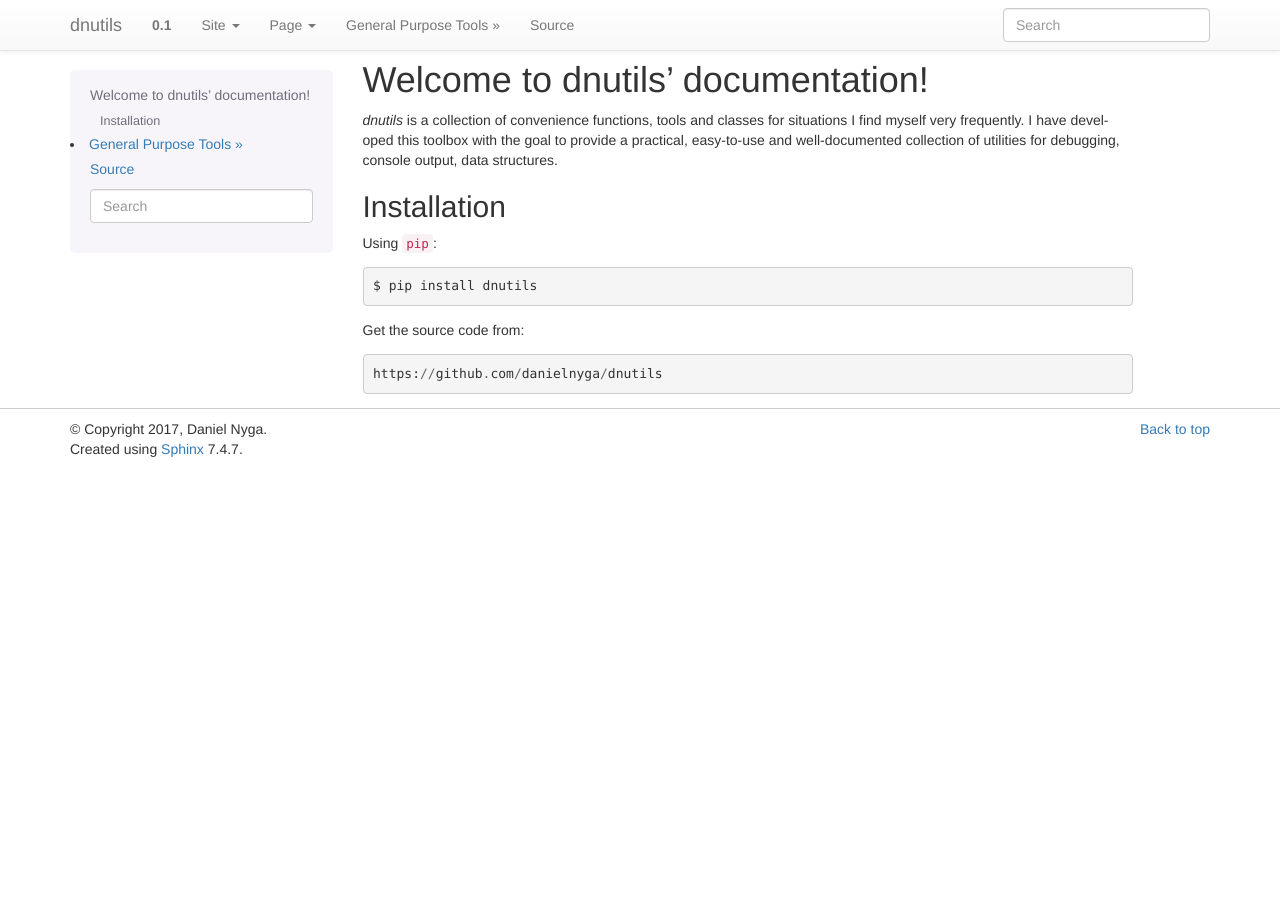
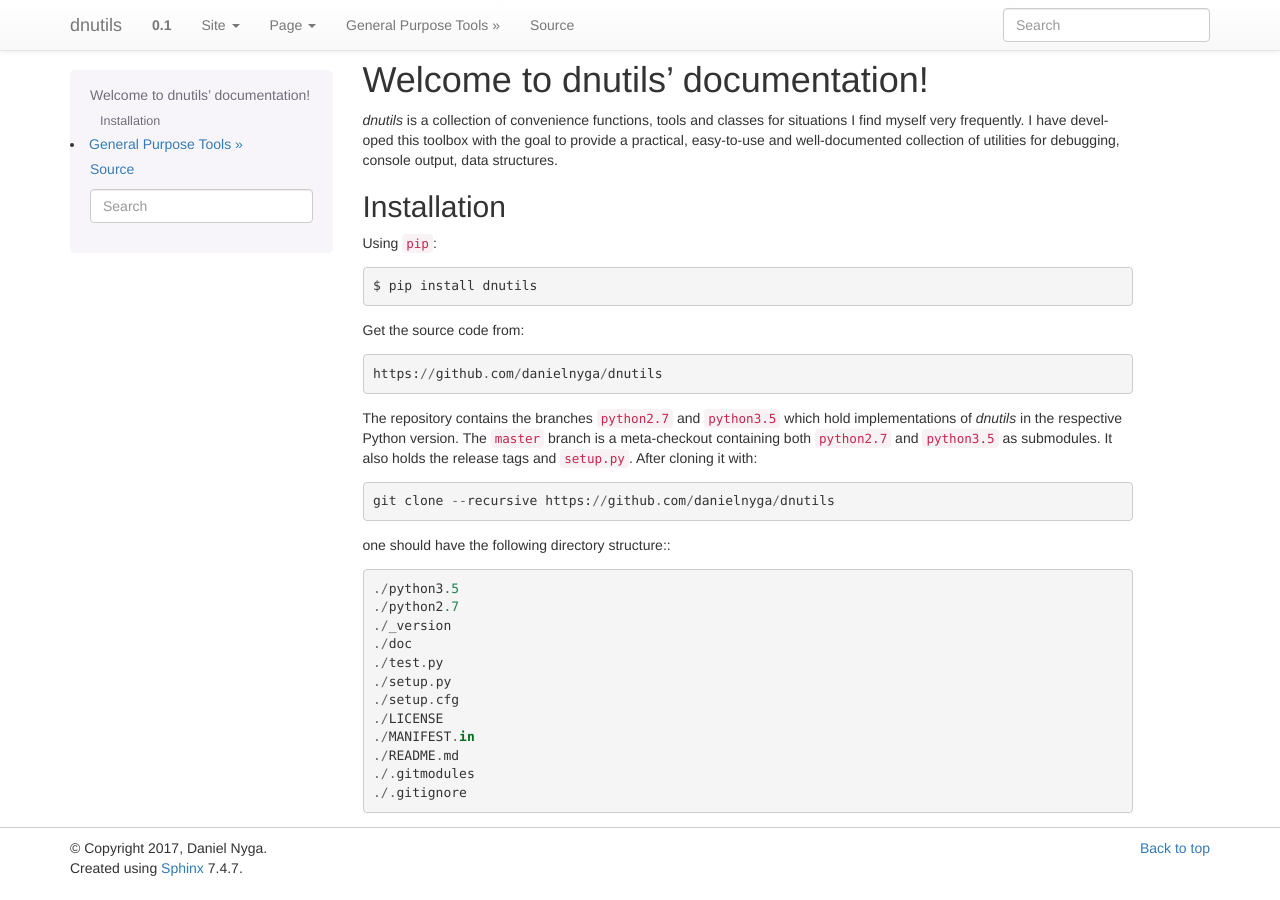
Before and after one commit to danielnyga/dnutils, a Sphinx documentation site: the page built from doc/source/index.rst, in a window 1280 px wide. Built offline with Sphinx 7.4.7, drawn with Linux system fonts in a browser that asks for light colours.

Commit message:
updated documentation

```diff
--- a/doc/source/index.rst
+++ b/doc/source/index.rst
@@ -25,6 +25,28 @@ Get the source code from: ::
 
    https://github.com/danielnyga/dnutils
 
+The repository contains the branches ``python2.7`` and ``python3.5`` which hold implementations of `dnutils`
+in the respective Python version. The ``master`` branch is a meta-checkout containing both ``python2.7`` and
+``python3.5`` as submodules. It also holds the release tags and ``setup.py``. After cloning it with::
+
+   git clone --recursive https://github.com/danielnyga/dnutils
+
+one should have the following directory structure:::
+
+   ./python3.5
+   ./python2.7
+   ./_version
+   ./doc
+   ./test.py
+   ./setup.py
+   ./setup.cfg
+   ./LICENSE
+   ./MANIFEST.in
+   ./README.md
+   ./.gitmodules
+   ./.gitignore
+
+
 .. toctree::
    :hidden:
 
```
